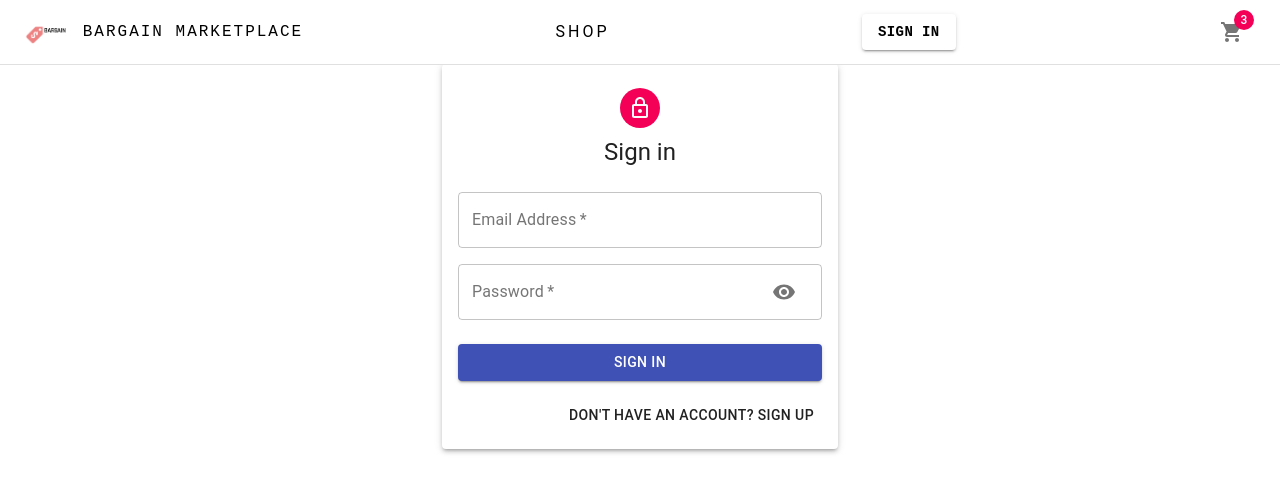
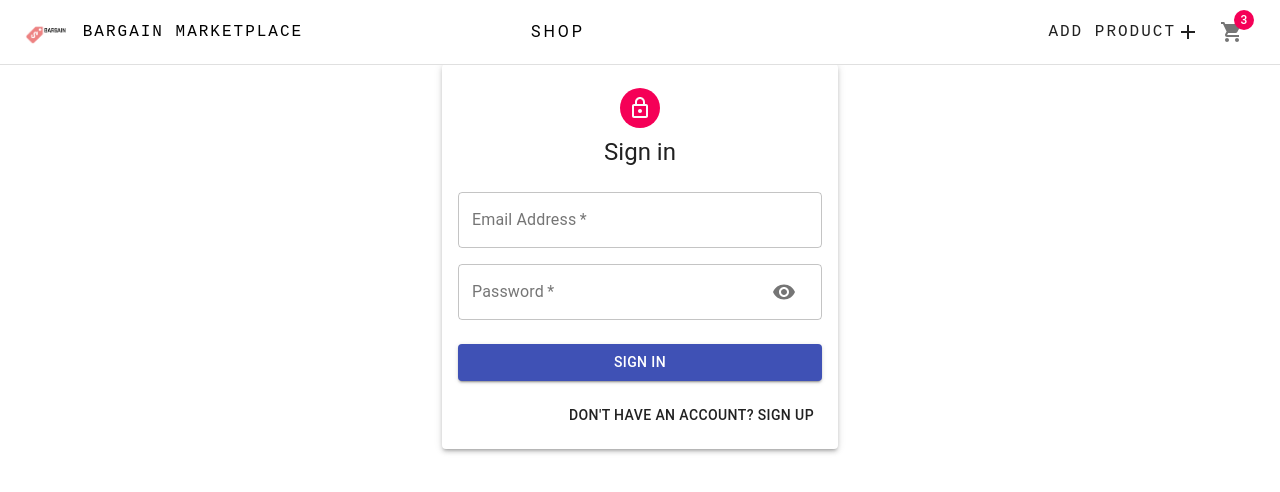
Before and after one commit to dinaabdulrasoul/Bargain-Marketplace-Frontend, a React (Create React App) app in the folder Products Page/: page /auth in a window 1280 px wide. Shown: the top 492 px of the page. Built offline with nearby package versions, Linux system fonts and the light colour scheme.

Commit message:
add product icon + sign in icon

```diff
--- a/Products Page/src/components/Navbar/Navbar.jsx
+++ b/Products Page/src/components/Navbar/Navbar.jsx
@@ -4,6 +4,8 @@ import {ShoppingCart} from '@material-ui/icons';
 import logo from '../../assets/icon-big.png';
 import useStyles from './styles';
 import {Link, useNavigate, useLocation} from 'react-router-dom';
+import AddIcon from '@mui/icons-material/Add';
+import LockOpenIcon from '@mui/icons-material/LockOpen';
 
 import { useDispatch } from 'react-redux';
 import decode from 'jwt-decode';
@@ -53,6 +55,7 @@ const Navbar = ({totalItems}) => {
                     SHOP
                 </Typography> ) }
 
+                {((location.pathname !=='/auth'))&& (
                 <div>
                 {user?.result ? (
                 <div className={classes.profile}>
@@ -61,14 +64,22 @@ const Navbar = ({totalItems}) => {
                     <Button variant="contained" className={classes.logout} color="secondary" onClick={logout}>Logout</Button>
                 </div>
                 ) : (
-                <Button component={Link} to="/auth" variant="contained" type="button" style = {{backgroundColor: "white", color: "black",fontFamily: 'Monospace',}} color="primary"><strong>Sign In</strong></Button>
+                <Button component={Link} to="/auth" style = {{backgroundColor: "white", color: "black",fontFamily: 'Monospace', fontSize:16}}>
+                    Sign In
+                    <LockOpenIcon/>
+                    </Button>
                 )}
-                </div>
+                </div> )}
 
 
                 <div className = {classes.grow} />
                 {((location.pathname !=='/cart'))&& (
                 <div className = {classes.button}>
+                    <Button component = {Link} to = '/cart' aria-label = "Add Product" style = {{fontFamily: 'Monospace',letterSpacing: 2, fontSize:16}}>
+                        Add Product
+                            <AddIcon />
+                    </Button>
+
                     <IconButton component = {Link} to = '/cart' aria-label = "Show Cart Items">
                         <Badge badgeContent = {totalItems} color = "secondary">
                             <ShoppingCart />
```
